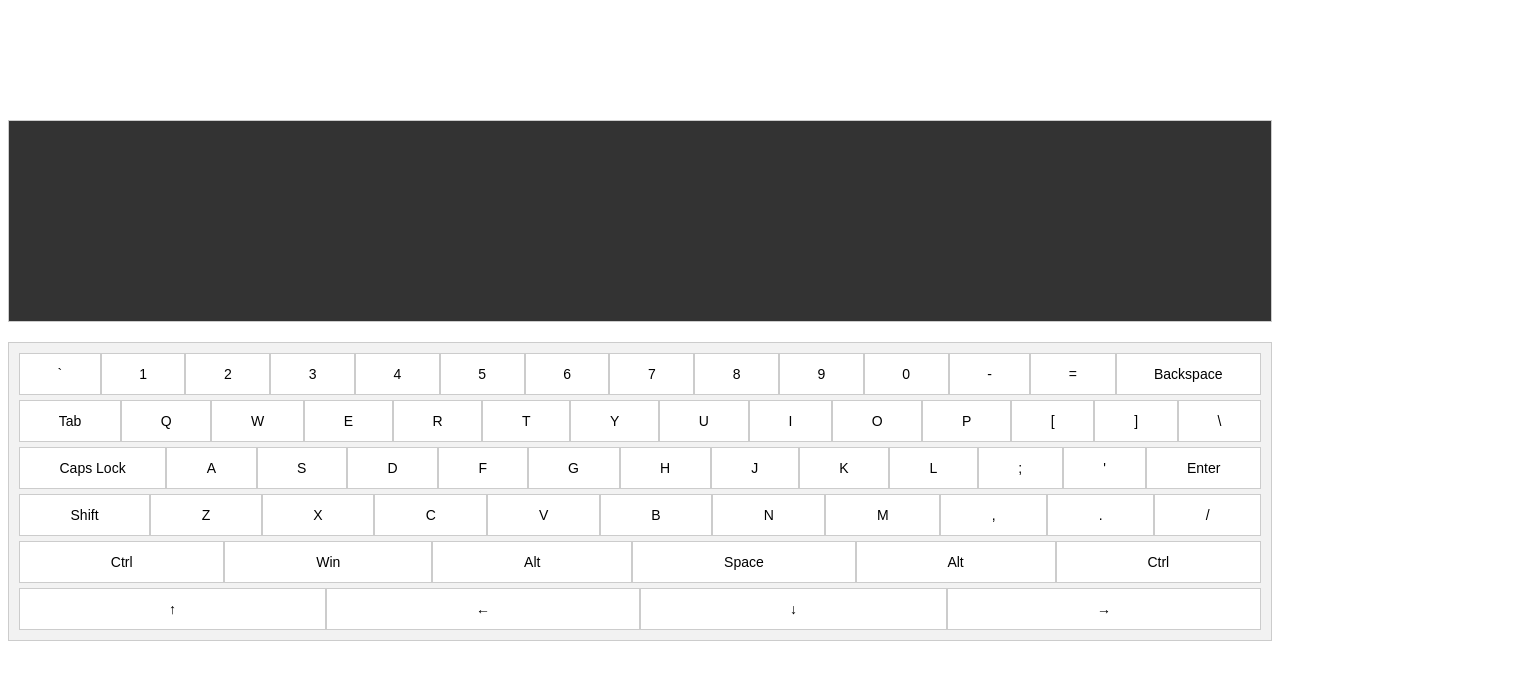
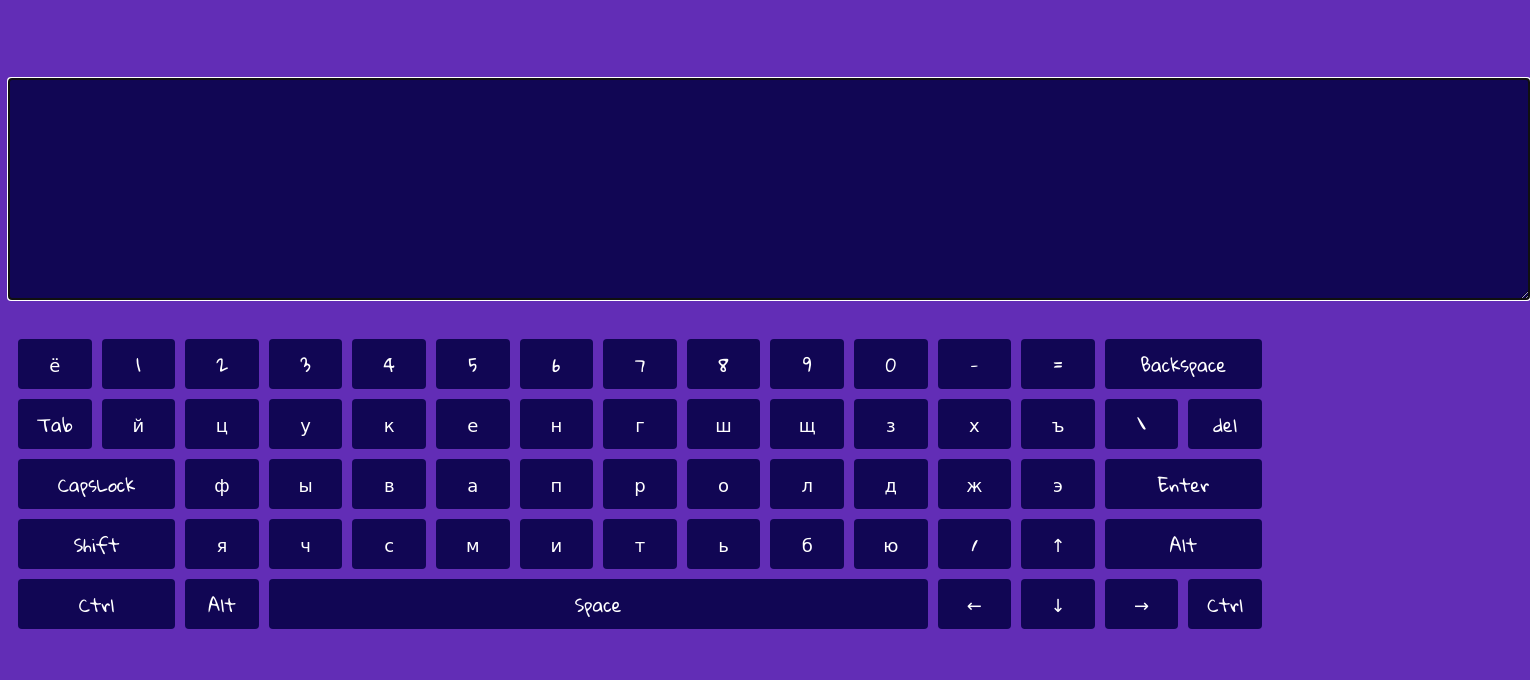
Before and after one commit to sorvigolovaa/virtual-keyboard, a website: page index.html in a window 1280 px wide. Shown: the whole page, 1530 px wide, since content can reach past the window. Drawn offline with Linux system fonts and the light colour scheme.

Commit message:
feat: add font, style, js

```diff
--- a/app.js
+++ b/app.js
@@ -1,167 +1,226 @@
-// Создаем элементы <div> для виртуальной клавиатуры и экрана
-const keyboard = document.createElement('div');
-keyboard.classList.add('keyboard');
+const keys = [
+  { label: 'ё', en: '`', keyCode: '192' },
+  { label: '1', en: '1', keyCode: '49' },
+  { label: '2', en: '2', keyCode: '50' },
+  { label: '3', en: '3', keyCode: '51' },
+  { label: '4', en: '4', keyCode: '52' },
+  { label: '5', en: '5', keyCode: '53' },
+  { label: '6', en: '6', keyCode: '54' },
+  { label: '7', en: '7', keyCode: '55' },
+  { label: '8', en: '8', keyCode: '56' },
+  { label: '9', en: '9', keyCode: '57' },
+  { label: '0', en: '0', keyCode: '48' },
+  { label: '-', en: '-', keyCode: '189' },
+  { label: '=', en: '=', keyCode: '187' },
+  { label: 'Backspace', en: 'Backspace', keyCode: '8' },
+  { label: 'Tab', en: 'Tab', keyCode: '9' },
+  { label: 'й', en: 'q', keyCode: '81' },
+  { label: 'ц', en: 'w', keyCode: '87' },
+  { label: 'у', en: 'e', keyCode: '69' },
+  { label: 'к', en: 'r', keyCode: '82' },
+  { label: 'е', en: 't', keyCode: '84' },
+  { label: 'н', en: 'y', keyCode: '89' },
+  { label: 'г', en: 'u', keyCode: '85' },
+  { label: 'ш', en: 'i', keyCode: '73' },
+  { label: 'щ', en: 'o', keyCode: '79' },
+  { label: 'з', en: 'p', keyCode: '80' },
+  { label: 'х', en: '[', keyCode: '219' },
+  { label: 'ъ', en: ']', keyCode: '221' },
+  { label: '\\', en: '\\', keyCode: '220' },
+  { label: 'del', en: 'del', keyCode: '46' },
+  { label: 'CapsLock', en: 'CapsLock', keyCode: '20' },
+  { label: 'ф', en: 'a', keyCode: '65' },
+  { label: 'ы', en: 's', keyCode: '83' },
+  { label: 'в', en: 'd', keyCode: '68' },
+  { label: 'а', en: 'f', keyCode: '70' },
+  { label: 'п', en: 'g', keyCode: '71' },
+  { label: 'р', en: 'h', keyCode: '72' },
+  { label: 'о', en: 'j', keyCode: '74' },
+  { label: 'л', en: 'k', keyCode: '75' },
+  { label: 'д', en: 'l', keyCode: '76' },
+  { label: 'ж', en: ';', keyCode: '186' },
+  { label: 'э', en: '\\', keyCode: '222' },
+  { label: 'Enter', en: 'Enter', keyCode: '13' },
+  { label: 'Shift', en: 'Shift', keyCode: '16' },
+  { label: 'я', en: 'z', keyCode: '90' },
+  { label: 'ч', en: 'x', keyCode: '88' },
+  { label: 'с', en: 'c', keyCode: '67' },
+  { label: 'м', en: 'v', keyCode: '86' },
+  { label: 'и', en: 'b', keyCode: '66' },
+  { label: 'т', en: 'n', keyCode: '78' },
+  { label: 'ь', en: 'm', keyCode: '77' },
+  { label: 'б', en: ',', keyCode: '188' },
+  { label: 'ю', en: '.', keyCode: '190' },
+  { label: '/', en: '/', keyCode: '191' },
+  { label: '↑', en: '↑', keyCode: '38' },
+  { label: 'Alt', en: 'Alt', keyCode: '18' },
+  { label: 'Ctrl', en: 'Ctrl', keyCode: '17' },
+  { label: 'Alt', en: 'Alt', keyCode: '18' },
+  { label: 'Space', en: 'Space', keyCode: '32' },
+  { label: '←', en: '←', keyCode: '37' },
+  { label: '↓', en: '↓', keyCode: '40' },
+  { label: '→', en: '→', keyCode: '39' },
+  { label: 'Ctrl', en: 'Ctrl', keyCode: '17' },
+];
+
+const screen = document.createElement('textarea');
+screen.focus()
+
+document.body.appendChild(screen);
+
+const keyboard = createKeyboard(keys);
 document.body.appendChild(keyboard);
 
-const screen = document.createElement('div');
+keyboard.classList.add('keyboard');
 screen.classList.add('screen');
-document.body.insertBefore(screen, keyboard);
 
-// Массивы с символами клавиатуры
-const keysEnglishLayout = [
-  ['`', '1', '2', '3', '4', '5', '6', '7', '8', '9', '0', '-', '=', 'Backspace'],
-  ['Tab', 'Q', 'W', 'E', 'R', 'T', 'Y', 'U', 'I', 'O', 'P', '[', ']', '\\'],
-  ['Caps Lock', 'A', 'S', 'D', 'F', 'G', 'H', 'J', 'K', 'L', ';', "'", 'Enter'],
-  ['Shift', 'Z', 'X', 'C', 'V', 'B', 'N', 'M', ',', '.', '/'],
-  ['Ctrl', 'Win', 'Alt', 'Space', 'Alt', 'Ctrl'],
-  ['↑', '←', '↓', '→'] // Стрелки
-];
-
-const keysRussianLayout = [
-  ['ё', '1', '2', '3', '4', '5', '6', '7', '8', '9', '0', '-', '=', 'Backspace'],
-  ['Tab', 'й', 'ц', 'у', 'к', 'е', 'н', 'г', 'ш', 'щ', 'з', 'х', 'ъ', '\\'],
-  ['Caps Lock', 'ф', 'ы', 'в', 'а', 'п', 'р', 'о', 'л', 'д', 'ж', 'э', 'Enter'],
-  ['Shift', 'я', 'ч', 'с', 'м', 'и', 'т', 'ь', 'б', 'ю', '.'],
-  ['Ctrl', 'Win', 'Alt', 'Space', 'Alt', 'Ctrl'],
-  ['↑', '←', '↓', '→'] // Стрелки
-];
+setInterval(function() {
+  document.querySelector('.screen').focus();
+}, 0);
 
 
-// Флаг для определения текущего языка клавиатуры
-let isRussianLayout = false;
+let isCtrlPressed = false;
+let isAltPressed = false;
+let isRussianLayout = true;
+let isCapsLockOn = false;
+let isShiftPressed = false;
 
-// Флаги для отслеживания состояния клавиш Shift и Alt
-let shiftPressed = false;
-let altPressed = false;
+screen.addEventListener('keypress', (event) => {
+  event.preventDefault(); // Запрещаем ввод символа с физической клавиатуры
+});
 
-// Функция для генерации HTML-кода клавиатуры
-function keyboardHTML(layout) {
-  return layout
-    .map(row => {
-      const keysHTML = row.map(key => `<div class="key">${key}</div>`).join('');
-      return `<div class="row">${keysHTML}</div>`;
-    })
-    .join('');
+// Обработчик нажатия клавиши на физической клавиатуре
+document.addEventListener('keydown', (event) => {
+  if(event.key.includes('ArrowLeft') || event.key.includes('ArrowRight') || event.key.includes('ArrowUp') ||  event.key.includes('ArrowDown')) return
+  // Проверяем, была ли уже нажата клавиша на виртуальной клавиатуре
+  const virtualKey = document.querySelector(`button[data-key-code="${event.keyCode}"]`);
+  if (virtualKey && !virtualKey.classList.contains('active')) {
+    virtualKey.classList.add('active');
+    handleKeyClick(virtualKey.textContent);
   }
 
-// Функция для обновления клавиатурного HTML
-function updateKeyboardLayout(layout) {
-  keyboard.innerHTML = keyboardHTML(layout);
-  keyboardKeys = Array.from(keyboard.querySelectorAll('.key')); // Обновляем список клавиш
+  // Проверяем нажатие клавиш Shift, Ctrl и Alt
+  if (event.key === 'Shift') {
+    isShiftPressed = true;
+    updateKeyboardLayout(isRussianLayout, isCapsLockOn, isShiftPressed);
+  }
+  if (event.key === 'Control') {
+    isCtrlPressed = true;
+  }
+  if (event.key === 'Alt') {
+    isAltPressed = true;
+  }
 
-  // Добавляем обработчики событий для каждой клавиши
-  keyboardKeys.forEach(key => {
-    key.addEventListener('click', () => {
-      const keyText = key.textContent;
-      handleKeyClick(keyText);
-    });
+  // Проверяем состояние Ctrl + Alt для смены языка
+  if (isCtrlPressed && isAltPressed) {
+    isRussianLayout = !isRussianLayout;
+    updateKeyboardLayout(isRussianLayout, isCapsLockOn, isShiftPressed);
+  }
 });
 
-  // Обработчик для нажатия клавиш на физической клавиатуре
-window.addEventListener('keydown', handleKeyDown);
-window.addEventListener('keyup', handleKeyUp);
+
+// Обработчик отпускания клавиши на физической клавиатуре
+document.addEventListener('keyup', (event) => {
+  // Удаляем активное состояние с нажатой клавиши на виртуальной клавиатуре
+  const virtualKey = document.querySelector(`button[data-key-code="${event.keyCode}"]`);
+  if (virtualKey) {
+    virtualKey.classList.remove('active');
   }
 
-// Функция для обработки клика по клавише
+  // Проверяем отпускание клавиш Shift, Ctrl и Alt
+  if (event.key === 'Shift') {
+    isShiftPressed = false;
+    updateKeyboardLayout(isRussianLayout, isCapsLockOn, isShiftPressed);
+  }
+  if (event.key === 'Control') {
+    isCtrlPressed = false;
+  }
+  if (event.key === 'Alt') {
+    isAltPressed = false;
+  }
+});
+
+
+// Функция для обновления раскладки клавиатуры
+function updateKeyboardLayout(isRussian, isCapsLockOn, isShiftPressed) {
+  keyboard.innerHTML = ''; // Очищаем клавиатуру
+
+  keys.forEach(keyData => {
+    const label = isRussian ? keyData.label : keyData.en;
+    const button = createKeyButton(label, keyData.keyCode, isCapsLockOn, isShiftPressed);
+    keyboard.appendChild(button);
+  });
+}
+
+
+// Изменение функции handleKeyClick
+// ...
+
+// Измененная функция handleKeyClick
 function handleKeyClick(keyText) {
   if (keyText === 'Backspace') {
-screen.textContent = screen.textContent.slice(0, -1);
+    screen.value = screen.value.slice(0, -1);
   } else if (keyText === 'Enter') {
-screen.textContent += '\n';
+    screen.value += '\n';
   } else if (keyText === 'Tab') {
-screen.textContent += '\t';
+    screen.value += '\t';
+  } else if (keyText === 'del') {
+    screen.value = '';
+  } else if (keyText === 'CapsLock') {
+    isCapsLockOn = !isCapsLockOn;
+    updateKeyboardLayout(isRussianLayout, isCapsLockOn);
+  } else if (keyText === 'Shift') {
+    // Ничего не делаем при нажатии клавиши Shift
+    return;
   } else {
-screen.textContent += keyText;
+    let isUpperCase = isCapsLockOn && !isRussianLayout;
+    if (isCapsLockOn && isRussianLayout && keyText.match(/[а-яё]/i)) {
+      isUpperCase = !isUpperCase;
+    }
+    if (!isCapsLockOn && !isRussianLayout && keyText.match(/[a-z]/i)) {
+      isUpperCase = !isUpperCase;
+    }
+    screen.value += isUpperCase ? keyText.toUpperCase() : keyText;
   }
 }
 
 
-// Функция для переключения раскладки клавиатуры
-function toggleKeyboardLayout() {
-isRussianLayout = !isRussianLayout;
-if (isRussianLayout) {
-updateKeyboardLayout(keysRussianLayout);
-} else {
-updateKeyboardLayout(keysEnglishLayout);
-}
+
+// ...
+
+
+// Обновляем раскладку клавиатуры на старте
+updateKeyboardLayout(isRussianLayout);
+// Изменение функции createKeyButton
+
+function createKeyButton(label, keyCode, _isCapsLockOn, isShiftPressed) {
+  const button = document.createElement('button');
+  button.textContent = isShiftPressed ? label.toUpperCase() : label;
+  button.dataset.keyCode = keyCode;
+  button.addEventListener('click', () => handleKeyClick(button.textContent));
+  return button;
 }
 
-// Функция для обработки нажатия клавиш на физической клавиатуре
-function handleKeyDown(event) {
-const { key, code } = event;
-if (key === 'Shift' || code === 'ShiftLeft' || code === 'ShiftRight') {
-shiftPressed = true;
-} else if (key === 'Alt' || code === 'AltLeft' || code === 'AltRight') {
-altPressed = true;
-} else if (key === 'Control' || code === 'ControlLeft' || code === 'ControlRight') {
-// Добавьте обработку нажатия клавиши Control, если необходимо
-} else {
-const keyText = mapPhysicalKeyToVirtualKey(key);
-handleKeyClick(keyText);
-}
+
+
+function createKeyboard(keys) {
+  const keyboard = document.createElement('div');
+  keyboard.classList.add('keyboard');
+  keys.forEach(keyData => {
+    const button = createKeyButton(keyData);
+    keyboard.appendChild(button);
+  });
+
+  return keyboard;
 }
 
-// Функция для обработки отпускания клавиш на физической клавиатуре
-function handleKeyUp(event) {
-const { key, code } = event;
-if (key === 'Shift' || code === 'ShiftLeft' || code === 'ShiftRight') {
-shiftPressed = false;
-} else if (key === 'Alt' || code === 'AltLeft' || code === 'AltRight') {
-altPressed = false;
-} else if (key === 'Control' || code === 'ControlLeft' || code === 'ControlRight') {
-// Добавьте обработку отпускания клавиши Control, если необходимо
-}
-}
+// Добавляем обработчики событий для каждой клавиши
+// получаем все элементы клавиатуры
+const keyboardKeys = document.querySelectorAll('.key');
 
-// Функция для отображения символа виртуальной клавиатуры
-function mapPhysicalKeyToVirtualKey(key) {
-// Добавьте соответствующие маппинги для физических клавиш
-// в соответствии с выбранной раскладкой клавиатуры и состоянием клавиш Shift и Alt
-// Например:
-if (isRussianLayout) {
-if (key === 'a' && !shiftPressed) {
-return 'ф';
-} else if (key === 'a' && shiftPressed) {
-return 'А';
-}
-// Добавьте другие маппинги для русской раскладки
-} else {
-if (key === 'ф' && !shiftPressed) {
-return 'a';
-} else if (key === 'ф' && shiftPressed) {
-return 'A';
-}
-
-// Добавьте другие маппинги для английской раскладки
-}
-
-// Если необходимо добавить маппинги для других клавиш,
-// можно использовать условные операторы или switch-конструкцию
-
-// Если не найден соответствующий символ, вернуть исходный ключ
-return key;
-}
-
-// Инициализация клавиатуры
-updateKeyboardLayout(keysEnglishLayout);
-
-// Функция для смены раскладки клавиатуры при нажатии клавиши Shift
-function handleShiftKey() {
-shiftPressed = !shiftPressed;
-if (shiftPressed) {
-toggleKeyboardLayout(); // Переключаемся на другую раскладку
-} else {
-if (isRussianLayout) {
-toggleKeyboardLayout(); // Переключаемся обратно на русскую раскладку
-}
-}
-}
-
-// Обработчик события для нажатия клавиши Shift
-keyboardKeys.find(key => key.textContent === 'Shift').addEventListener('click', handleShiftKey);
-
-// Обработчик события для нажатия клавиши Caps Lock
-keyboardKeys.find(key => key.textContent === 'Caps Lock').addEventListener('click', toggleKeyboardLayout);
-
-// При запуске скрипта используем английскую раскладку клавиатуры
-updateKeyboardLayout(keysEnglishLayout);
+// добавляем обработчик событий на каждую клавишу
+keyboardKeys.forEach(key => {
+  key.addEventListener('click', () => {
+    screen.value += key.textContent; // добавляем символ в текстовое поле
+  });
+});
--- a/index.html
+++ b/index.html
@@ -4,13 +4,11 @@
   <meta charset="UTF-8">
   <meta http-equiv="X-UA-Compatible" content="IE=edge">
   <meta name="viewport" content="width=device-width, initial-scale=1.0">
+  <link href="https://fonts.googleapis.com/css?family=Gloria+Hallelujah:regular" rel="stylesheet" />
   <link rel="stylesheet" href="./style.css">
   <title>keyboard</title>
 </head>
 <body>
-
-  <div id="keyboard"></div>
-
   <script src="./app.js"></script>
 </body>
 </html>
--- a/style.css
+++ b/style.css
@@ -1,40 +1,85 @@
-.keyboard {
-  display: flex;
-  flex-wrap: wrap;
-  gap: 5px;
-  padding: 10px;
-  background-color: #f2f2f2;
-  border: 1px solid #ccc;
-  font-family: Arial, sans-serif;
-  user-select: none;
+html
+{
+  font-family: 'Gloria Hallelujah', cursive;
+}
+body
+{
+  background-color: #622db6;
 }
 
-.row {
-  display: flex;
-  flex-basis: 100%;
-}
-
-.key {
-  flex-grow: 1;
-  display: flex;
-  justify-content: center;
-  align-items: center;
-  height: 40px;
-  background-color: #fff;
-  border: 1px solid #ccc;
-  cursor: pointer;
-  font-size: 14px;
-  text-align: center;
+.keyboard {
+  font-family: 'Gloria Hallelujah', cursive;
+  display: grid;
+  grid-template-columns: repeat(15, 1fr);
+  grid-gap: 10px;
+  padding: 10px;
 }
 
 .screen {
+  width: 1500px;
+  height: 200px;
+  margin-top: 70px;
+  padding: 10px;
+  font-size: 25px;
   margin-bottom: 20px;
-  margin-top: 120px;
-  padding: 100px;
-  background-color: #333;
-  border: 1px solid #ccc;
-  font-family: Arial, sans-serif;
-  font-size: 24px;
-  text-align: center;
+  background-color: #110654;
   color: #fff;
+  font-family: 'Gloria Hallelujah', cursive;
 }
+
+button {
+  font-family: 'Gloria Hallelujah', cursive;
+  display: flex;
+  align-items: center;
+  justify-content: center;
+  height: 50px;
+  font-size: 18px;
+  background-color: #110654;
+  color: #fff;
+  border: none;
+  border-radius: 4px;
+  cursor: pointer;
+  transition: background-color 0.2s;
+}
+
+button:hover {
+  background-color: #dcdcdc;
+  color: #110654;
+}
+
+button:active {
+  background-color: #b3b3b3;
+}
+
+.active {
+  background-color: #3304ec !important;
+}
+
+
+button:nth-child(14){
+  grid-column: span 2;
+}
+
+button:nth-child(30){
+  grid-column: span 2;
+}
+
+button:nth-child(42){
+  grid-column: span 2;
+}
+
+button:nth-child(43){
+  grid-column: span 2;
+}
+
+button:nth-child(55){
+  grid-column: span 2;
+}
+
+button:nth-child(56){
+  grid-column: span 2;
+}
+
+button:nth-child(58){
+  grid-column: span 8;
+}
```
Lines whose indentation alone changed are shown as unchanged.
